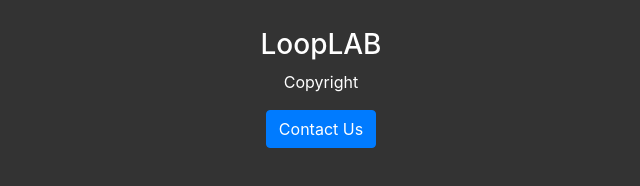
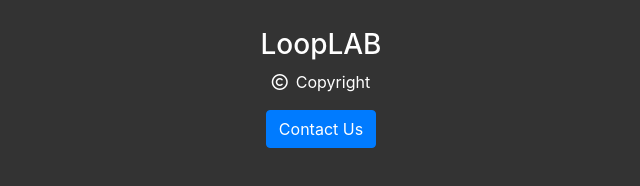
Before and after one commit to sjcode99/LoopLAB-project, a plain HTML site: page index.html in a window 1280 px wide. Shown: the part 2972-3158 px from the top of the page, 319-959 px from the left. Drawn offline with nearby package versions, Linux system fonts and the light colour scheme.

Commit message:
copyright modified

```diff
--- a/index.html
+++ b/index.html
@@ -324,7 +324,7 @@
     <div class="footer-section">
       <div class="text-center py-5">
         <h3>LoopLAB</h3>
-        <p>Copyright</p>
+        <p><i class="fa fa-copyright mr-2" aria-hidden="true"></i>Copyright</p>
 <!-- Button trigger modal -->
 <button type="button" class="btn btn-primary" data-toggle="modal" data-target="#contactModal">
   Contact Us
```
